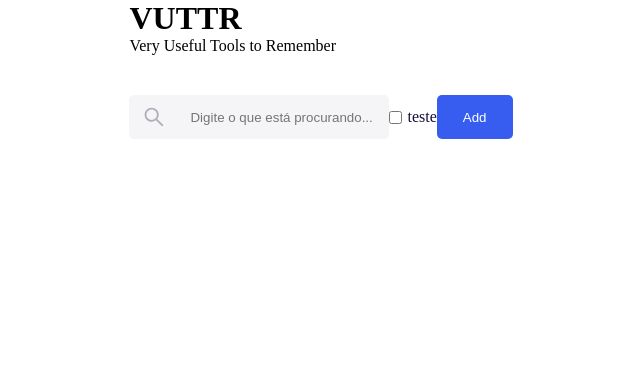
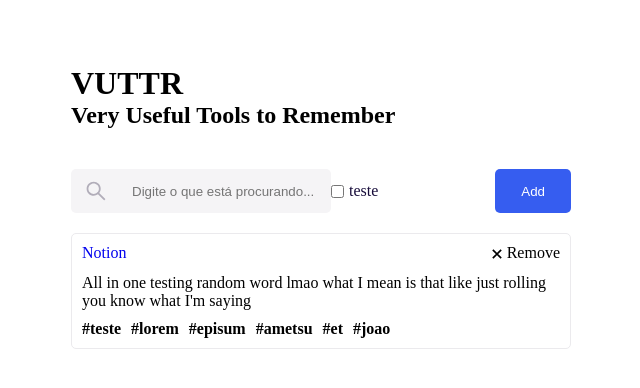
Before and after one commit to joao-pedrozo/tools-list, a Next.js app: page / in a window 1280 px wide. Shown: the top 388 px of the page, without its empty margins (319-959 px from the left). Built offline with nearby package versions, Linux system fonts and the light colour scheme.

Commit message:
feat: create card component and populate with fake data

```diff
--- a/src/components/Card/index.tsx
+++ b/src/components/Card/index.tsx
@@ -0,0 +1,11 @@
+import * as S from './styles';
+
+export interface Props {
+  children: React.ReactNode;
+}
+
+const Card = ({ children }: Props) => {
+  return <S.Wrapper className="card-wrapper">{children}</S.Wrapper>;
+};
+
+export default Card;
--- a/src/components/Card/styles.ts
+++ b/src/components/Card/styles.ts
@@ -0,0 +1,6 @@
+import styled from 'styled-components';
+
+export const Wrapper = styled.div`
+  border: 1px solid #ebeaed;
+  border-radius: 5px;
+`;
--- a/src/pages/index.tsx
+++ b/src/pages/index.tsx
@@ -1,9 +1,11 @@
 import * as S from '../styles/home';
 import React, { useState } from 'react';
+import { GrFormClose } from 'react-icons/gr';
 
 import Search from '../components/Search';
 import Checkbox from '../components/Checkbox';
 import Button from '../components/Button';
+import Card from '../components/Card';
 
 export default function Home() {
   const [value, setValue] = useState('');
@@ -23,16 +25,39 @@ export default function Home() {
         <S.Title>VUTTR</S.Title>
         <S.Subtitle>Very Useful Tools to Remember</S.Subtitle>
         <S.InlineTooling>
-          <S.InlineToolingSearchArea></S.InlineToolingSearchArea>
+          <S.InlineToolingSearchArea>
             <Search value={value} handleChange={onInputChange} />
             <Checkbox
               labelText="teste"
               checked={isChecked}
               handleChange={onCheckboxChange}
             />
-          <S.InlineToolingAddArea></S.InlineToolingAddArea>
+          </S.InlineToolingSearchArea>
+
           <Button>Add</Button>
         </S.InlineTooling>
+
+        <Card>
+          <S.CardHeader>
+            <S.ToolTitle href="#">Notion</S.ToolTitle>
+            <S.RemoveTool>
+              <GrFormClose size={20} />
+              <span>Remove</span>
+            </S.RemoveTool>
+          </S.CardHeader>
+          <S.ToolDescription>
+            All in one testing random word lmao what I mean is that like just
+            rolling you know what I'm saying
+          </S.ToolDescription>
+          <S.ToolTagsWrapper>
+            <strong>#teste</strong>
+            <strong>#lorem</strong>
+            <strong>#episum</strong>
+            <strong>#ametsu</strong>
+            <strong>#et</strong>
+            <strong>#joao</strong>
+          </S.ToolTagsWrapper>
+        </Card>
       </S.ContentWrapper>
     </S.Wrapper>
   );
--- a/src/styles/global.ts
+++ b/src/styles/global.ts
@@ -5,6 +5,21 @@ const GlobalStyles = createGlobalStyle`
         margin: 0;
         padding: 0;
         box-sizing: border-box;
+    }
+
+    html,
+    body {
+      height: 100%;
+      width: 100%;
+    }
+
+    a {
+      text-decoration: none;
+      cursor: pointer;
+    }
+
+    ul, li {
+      list-style: none;
     }
 
     input, textarea, button {
--- a/src/styles/home.ts
+++ b/src/styles/home.ts
@@ -3,9 +3,19 @@ import styled from 'styled-components';
 export const Wrapper = styled.div`
   display: flex;
   justify-content: center;
+  margin-top: 65px;
 `;
 
-export const ContentWrapper = styled.div``;
+export const ContentWrapper = styled.div`
+  display: flex;
+  flex-direction: column;
+
+  .card-wrapper {
+    margin-top: 20px;
+    width: 500px;
+    padding: 10px;
+  }
+`;
 
 export const Title = styled.h1``;
 
@@ -15,8 +25,34 @@ export const InlineTooling = styled.div`
   margin-top: 40px;
 `;
 
-export const InlineToolingSearchArea = styled.div``;
+export const InlineToolingSearchArea = styled.div`
+  display: flex;
+`;
 
 export const InlineToolingAddArea = styled.div``;
 
-export const Subtitle = styled.span``;
+export const Subtitle = styled.h2``;
+
+export const CardHeader = styled.div`
+  display: flex;
+  justify-content: space-between;
+`;
+
+export const ToolTitle = styled.a``;
+
+export const RemoveTool = styled.a`
+  display: flex;
+`;
+
+export const ToolDescription = styled.p`
+  margin-top: 10px;
+`;
+
+export const ToolTagsWrapper = styled.div`
+  display: flex;
+  margin-top: 10px;
+
+  strong {
+    margin-right: 10px;
+  }
+`;
```
Lines whose indentation alone changed are shown as unchanged.
